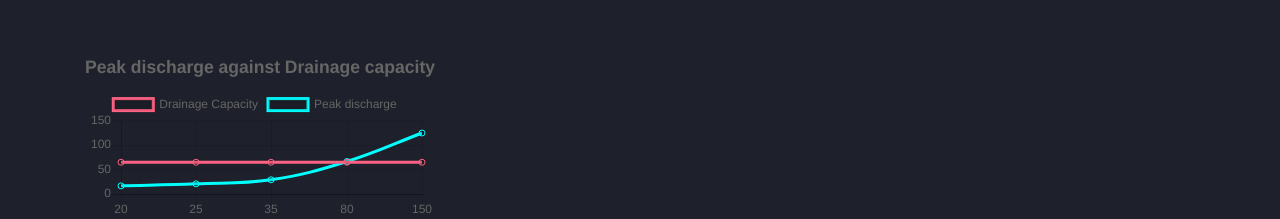
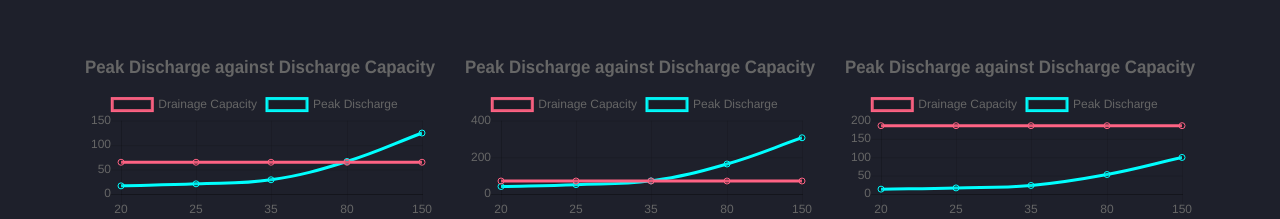
Before and after one commit to varshini29/prediction, a plain HTML site: page flood.html in a window 1280 px wide. Shown: the part 92-311 px from the top of the page. Drawn offline with nearby package versions, Linux system fonts and the light colour scheme.

Commit message:
07.02.2019.H - Generation of charts is now dynamic

```diff
--- a/flood.html
+++ b/flood.html
@@ -279,38 +279,23 @@
 </section>
 </body>
 	<script>
-        new Chart(document.getElementById("flood-drain1"), {
-					type: 'line',
-					data: {
-						labels: [20,25,35,80,150],
-						datasets: [{
-								data: [64.9,64.9,64.9,64.9,64.9],
-								label:"Drainage Capacity",
-								borderColor: "rgba(255,99,132)",
-								fill: false,
+		const data = [
+			[
+				[64.9,64.9,64.9,64.9,64.9],
+				[16.616,20.77,29.079,66.466,124.623]
+			],
+			[
+				[70.79, 70.79, 70.79, 70.79, 70.79],
+				[40.86, 51.075, 71.505, 163.44, 306.45]
+			],
+			[
+				[186.14, 186.14, 186.14, 186.14, 186.14],
+				[13.279, 16.6, 23.239, 53.118, 99.596]
+			],
+		]
 
-							 	}, {
-								data: [16.616,20.77,29.079,66.466,124.623],
-								label:"Peak discharge",
-								borderColor: "rgba(0,255,255)",
-								fill: false
-							 	}
-						]
-					},
-					options: {
-						responsive: true,
-						maintainAspectRatio: true,
-						title: {
-							display: true,
-							text: 'Peak discharge against Drainage capacity',
-							fontSize: 18
-						},
-						legend: {
-								labels: {
-									fontSize: 12
-							}
-						}
-					}
-				});
+		for (let i = 1; i < data.length + 1; i++) {
+			floodChart('flood-drain' + i, [20,25,35,80,150], data[i-1][0], data[i-1][1]);
+		}
     </script>
 </html>
--- a/js/app.js
+++ b/js/app.js
@@ -84,6 +84,10 @@ function refreshtime() {
 	setTimeout(displaydate, 60*1000);
 }
 
+/**
+ * @description Displaying current time in real time
+ * @param {string} id - HTML Element id
+ */
 function displayDate(id) {
 	var date = new Date();
 	let year = date.getFullYear();
@@ -115,6 +119,13 @@ function displayDate(id) {
 	setTimeout('displayDate("'+id+'");','1000');
 }
 
+/**
+ * @description Generating chart with forecast time, rainfalls and water levels
+ * @param {string} chart - The id of the chart
+ * @param {number[]} times - Forecast times of the drain
+ * @param {number[]} rainfalls - Rainfall intensities of the drain
+ * @param {number[]} waterlevels - Water levels of the drain
+ */
 function generateChart(chart, times, rainfalls, waterlevels) {
 	var ctx = document.getElementById(chart).getContext('2d');
 	var myChart = new Chart(ctx, {
@@ -150,3 +161,46 @@ function generateChart(chart, times, rainfalls, waterlevels) {
 	})
 	return myChart;
 };
+
+/**
+ * @description Generating flood chart
+ * @param {string} chartId - The id of the chart
+ * @param {number[]} labels - The labels of the chart
+ * @param {number[]} capacity - The drainage capacity of a specific drain
+ * @param {number[]} discharge - The peak discharge of a specific drain
+ */
+function floodChart(chartId, labels, capacity, discharge) {
+	let ctx = document.getElementById(chartId);
+	let chart = new Chart(ctx, {
+		type: 'line',
+		data: {
+			labels: labels,
+			datasets: [{
+				data: capacity,
+				label: "Drainage Capacity",
+				borderColor: "rgba(255,99,132)",
+				fill: false,
+			}, {
+				data: discharge,
+				label: "Peak Discharge",
+				borderColor: "rgba(0,255,255)",
+				fill: false
+			}]
+		},
+		options: {
+			responsive: true,
+			maintainAspectRatio: true,
+			title: {
+				display: true,
+				text: "Peak Discharge against Discharge Capacity",
+				fontSize: 18
+			},
+			legend: {
+				labels: {
+					fontSize: 12
+				}
+			}
+		}
+	});
+	return chart;
+};
```
Also changed, not shown: js/calendar.js (+9 -7 lines), 1 other file.
